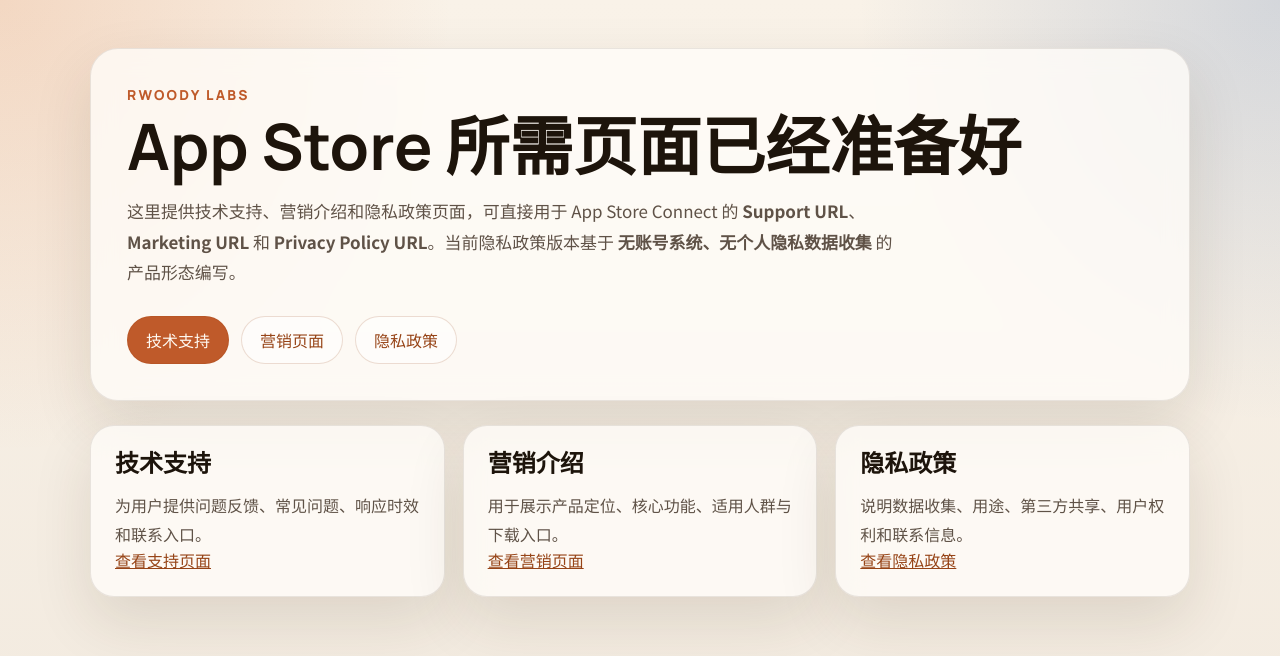
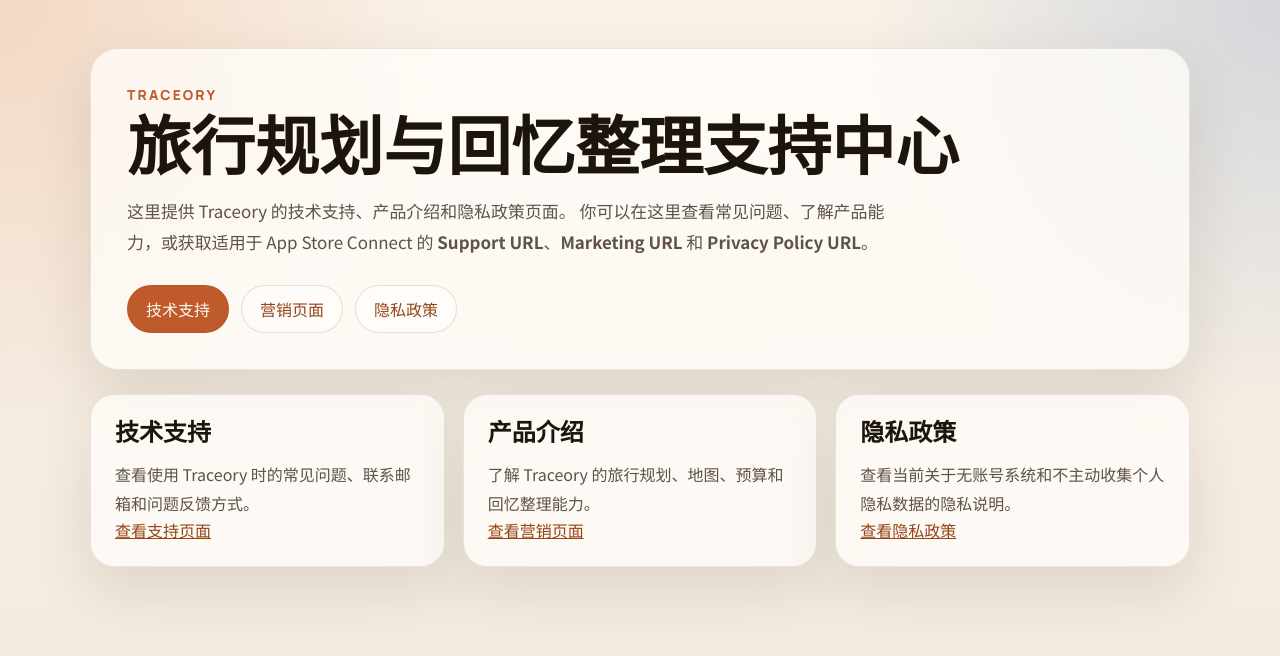
Before and after one commit to vrwoody-lgtm/webpage_for_Traceory, a plain HTML site: page index.html in a window 1280 px wide. Drawn offline with Linux system fonts and the light colour scheme.

Commit message:
update site content

```diff
--- a/index.html
+++ b/index.html
@@ -13,13 +13,13 @@
 <body>
   <main class="shell">
     <section class="hero">
-      <p class="eyebrow">RWoody Labs</p>
-      <h1>App Store 所需页面已经准备好</h1>
+      <p class="eyebrow">Traceory</p>
+      <h1>旅行规划与回忆整理支持中心</h1>
       <p class="lead">
-        这里提供技术支持、营销介绍和隐私政策页面，可直接用于 App Store Connect 的
+        这里提供 Traceory 的技术支持、产品介绍和隐私政策页面。
+        你可以在这里查看常见问题、了解产品能力，或获取适用于 App Store Connect 的
         <strong>Support URL</strong>、<strong>Marketing URL</strong> 和
-        <strong>Privacy Policy URL</strong>。当前隐私政策版本基于
-        <strong>无账号系统、无个人隐私数据收集</strong> 的产品形态编写。
+        <strong>Privacy Policy URL</strong>。
       </p>
       <div class="hero-actions">
         <a class="button primary" href="/support.html">技术支持</a>
@@ -31,17 +31,17 @@
     <section class="grid">
       <article class="card">
         <h2>技术支持</h2>
-        <p>为用户提供问题反馈、常见问题、响应时效和联系入口。</p>
+        <p>查看使用 Traceory 时的常见问题、联系邮箱和问题反馈方式。</p>
         <a href="/support.html">查看支持页面</a>
       </article>
       <article class="card">
-        <h2>营销介绍</h2>
-        <p>用于展示产品定位、核心功能、适用人群与下载入口。</p>
+        <h2>产品介绍</h2>
+        <p>了解 Traceory 的旅行规划、地图、预算和回忆整理能力。</p>
         <a href="/marketing.html">查看营销页面</a>
       </article>
       <article class="card">
         <h2>隐私政策</h2>
-        <p>说明数据收集、用途、第三方共享、用户权利和联系信息。</p>
+        <p>查看当前关于无账号系统和不主动收集个人隐私数据的隐私说明。</p>
         <a href="/privacy.html">查看隐私政策</a>
       </article>
     </section>
```
